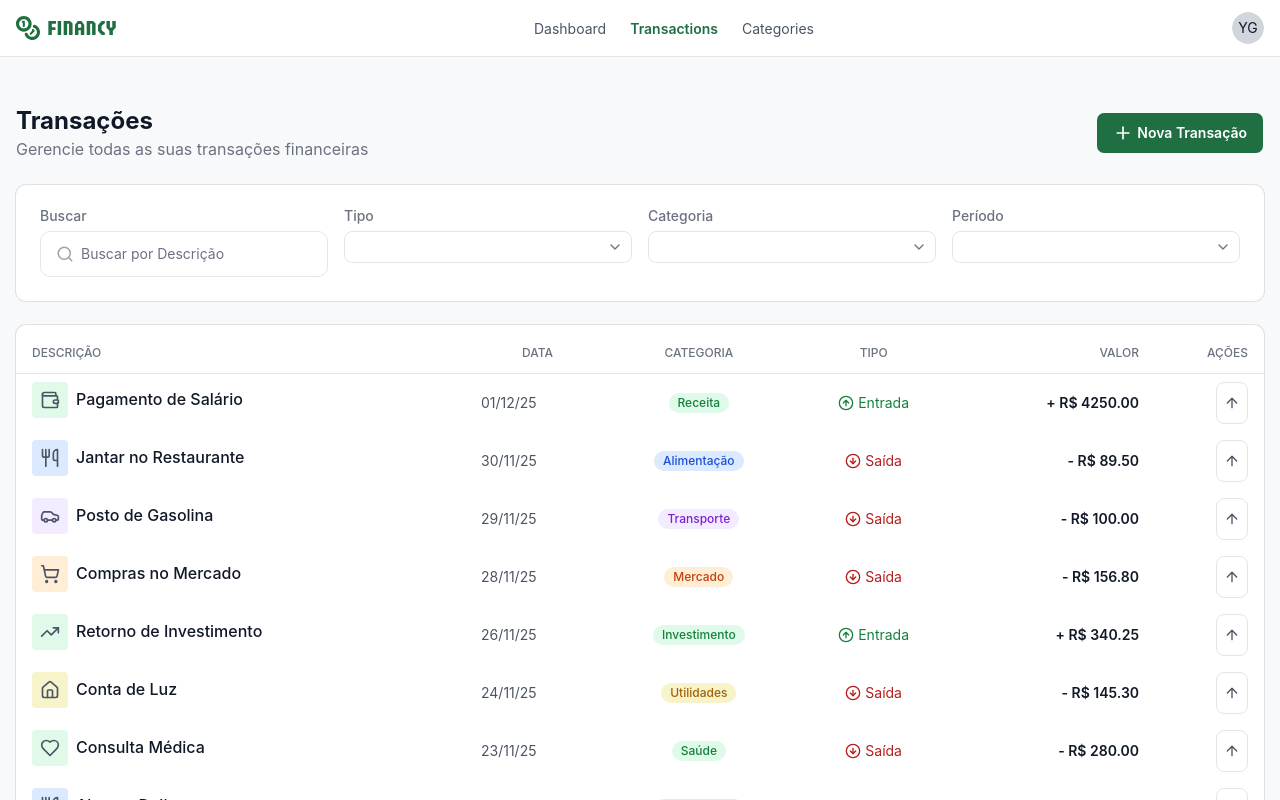
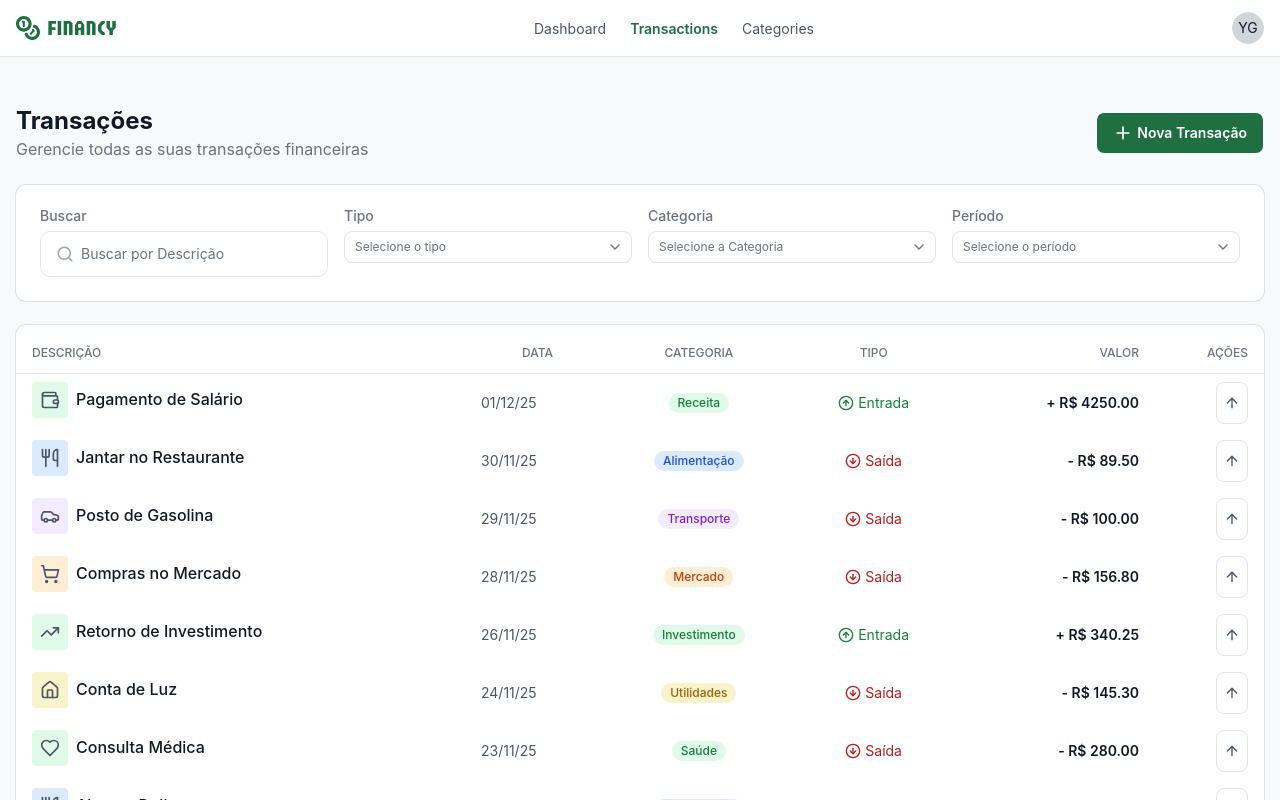
Before and after one commit to combizera/rocketseat-financy, a React (Vite) app in the folder apps/web/: page /transactions in a window 1280 px wide. Shown: the top 800 px of the page. Built offline with nearby package versions, Linux system fonts and the light colour scheme.

Commit message:
refactor: insert placeholder

```diff
--- a/apps/web/src/components/ui/select.tsx
+++ b/apps/web/src/components/ui/select.tsx
@@ -16,13 +16,25 @@ function SelectGroup({ className, ...props }: SelectPrimitive.Group.Props) {
   )
 }
 
-function SelectValue({ className, ...props }: SelectPrimitive.Value.Props) {
+function SelectValue({
+  className,
+  placeholder,
+  ...props
+}: SelectPrimitive.Value.Props & { placeholder?: string }) {
   return (
     <SelectPrimitive.Value
       data-slot="select-value"
       className={cn("flex flex-1 text-left", className)}
       {...props}
-    />
+    >
+      {(selectedOption) => (
+        selectedOption?.value ? (
+          selectedOption.label || selectedOption.value
+        ) : (
+          <span className="text-gray-500">{placeholder}</span>
+        )
+      )}
+    </SelectPrimitive.Value>
   )
 }
 
--- a/apps/web/src/routes/transactions.tsx
+++ b/apps/web/src/routes/transactions.tsx
@@ -57,12 +57,12 @@ function RouteComponent() {
             </Label>
             <Select>
               <SelectTrigger className="w-full">
-                <SelectValue />
+                <SelectValue placeholder="Selecione o tipo" />
               </SelectTrigger>
               <SelectContent>
                 <SelectGroup>
                   <SelectLabel>
-                    Type
+                    Tipo
                   </SelectLabel>
                   <SelectItem value="income">
                     Income
@@ -81,12 +81,12 @@ function RouteComponent() {
             </Label>
             <Select>
               <SelectTrigger className="w-full">
-                <SelectValue />
+                <SelectValue placeholder="Selecione a Categoria" />
               </SelectTrigger>
               <SelectContent>
                 <SelectGroup>
                   <SelectLabel>
-                    Category
+                    Categoria
                   </SelectLabel>
                   {categories.map((category) => (
                     <SelectItem key={category.id} value={category.name}>
@@ -105,25 +105,25 @@ function RouteComponent() {
             </Label>
             <Select>
               <SelectTrigger className="w-full">
-                <SelectValue />
+                <SelectValue placeholder="Selecione o período" />
               </SelectTrigger>
               <SelectContent>
                 <SelectGroup>
                   <SelectLabel>
                     Mês
                   </SelectLabel>
-                  <SelectItem value="janeiro">Janeiro</SelectItem>
-                  <SelectItem value="fevereiro">Fevereiro</SelectItem>
-                  <SelectItem value="marco">Março</SelectItem>
-                  <SelectItem value="abril">Abril</SelectItem>
-                  <SelectItem value="maio">Maio</SelectItem>
-                  <SelectItem value="junho">Junho</SelectItem>
-                  <SelectItem value="julho">Julho</SelectItem>
-                  <SelectItem value="agosto">Agosto</SelectItem>
-                  <SelectItem value="setembro">Setembro</SelectItem>
-                  <SelectItem value="outubro">Outubro</SelectItem>
-                  <SelectItem value="novembro">Novembro</SelectItem>
-                  <SelectItem value="dezembro">Dezembro</SelectItem>
+                  <SelectItem value="jan">Janeiro</SelectItem>
+                  <SelectItem value="fev">Fevereiro</SelectItem>
+                  <SelectItem value="mar">Março</SelectItem>
+                  <SelectItem value="abr">Abril</SelectItem>
+                  <SelectItem value="mai">Maio</SelectItem>
+                  <SelectItem value="jun">Junho</SelectItem>
+                  <SelectItem value="jul">Julho</SelectItem>
+                  <SelectItem value="ago">Agosto</SelectItem>
+                  <SelectItem value="set">Setembro</SelectItem>
+                  <SelectItem value="out">Outubro</SelectItem>
+                  <SelectItem value="nov">Novembro</SelectItem>
+                  <SelectItem value="dez">Dezembro</SelectItem>
                 </SelectGroup>
               </SelectContent>
             </Select>
```
